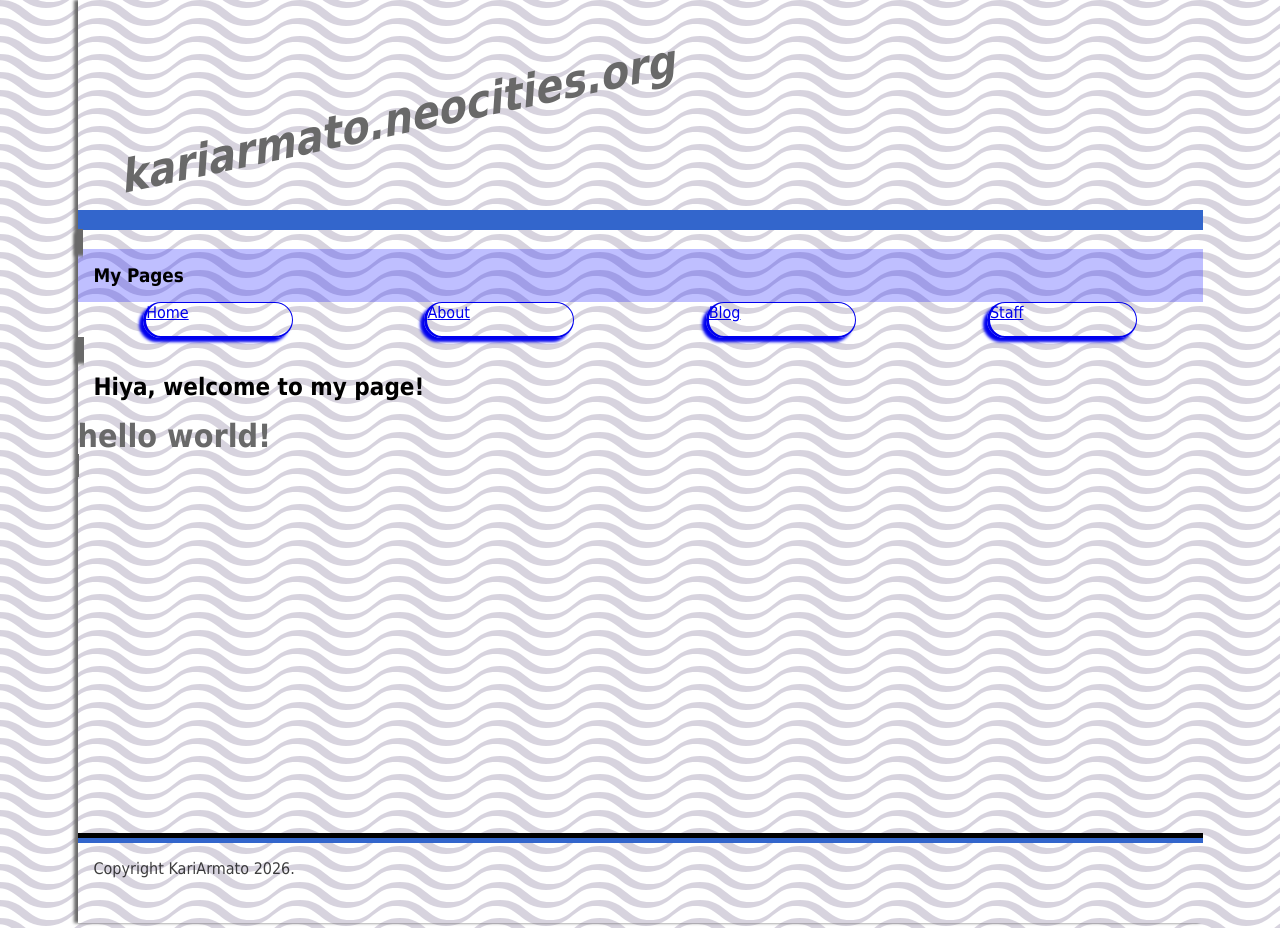
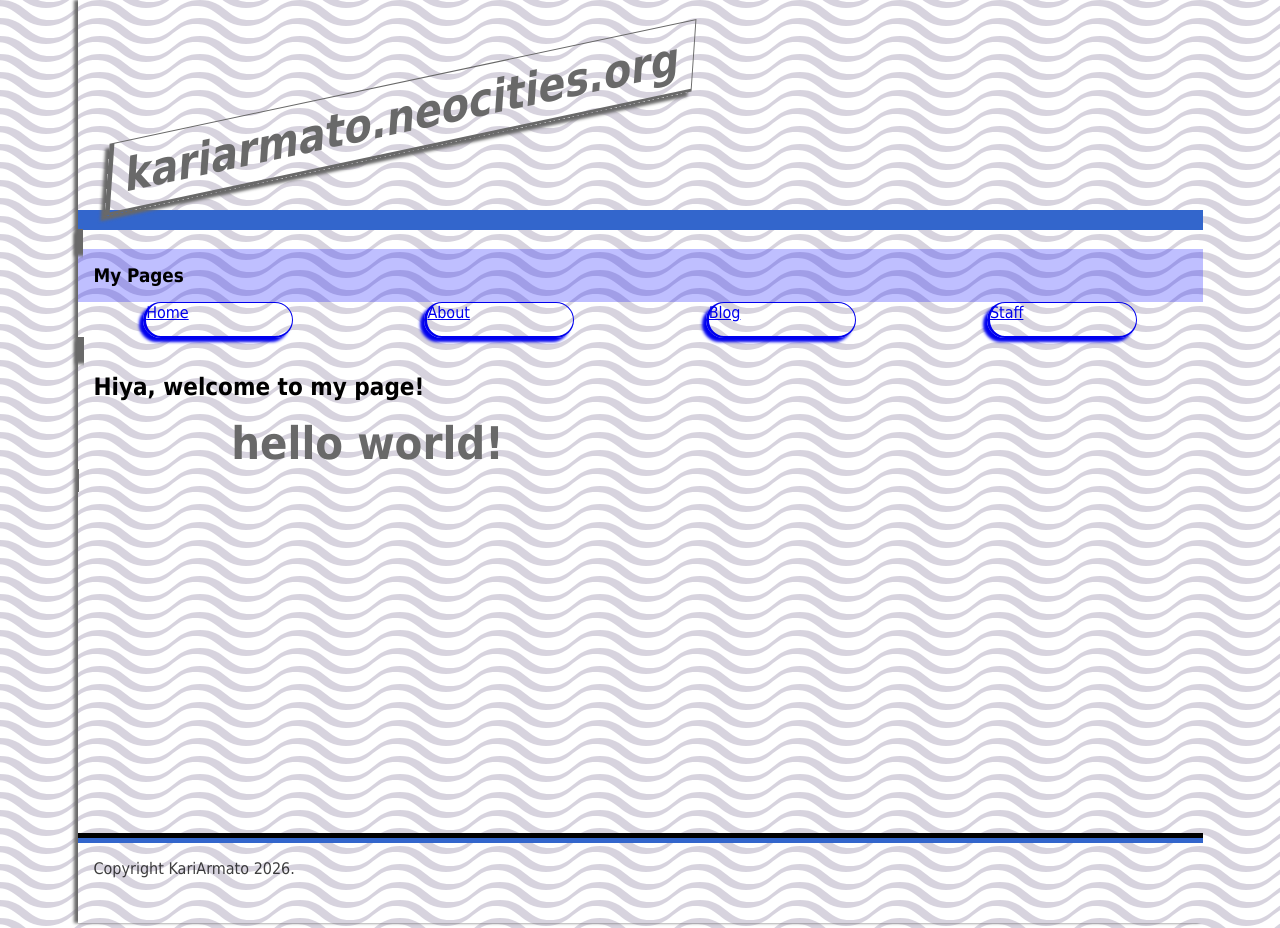
Before and after one commit to hatspies/hatspies.github.io, a Jekyll site: the page built from index.html, in a window 1280 px wide. Built offline with Jekyll 4.4.1, drawn with Linux system fonts in a browser that asks for light colours.

Commit message:
Update _header.scss

```diff
--- a/_sass/layouts/_header.scss
+++ b/_sass/layouts/_header.scss
@@ -1,39 +1,30 @@
-/*Header Rules*/
+//Header Rules
 
-header
-  {
+header {
   top: 0;
   height: 23vh;
-  /*background-color: green;*/
-  color: dimgrey;
-  /*border-bottom: 20px solid #486cdb;*/
+  color: url($dimgrey);
+  //border-bottom: 20px solid #486cdb;
   border-width: 0 0 20px;
   min-height: 230px;
   align-content: flex-end;
-  }
+  @extend %colourtheme-1;
+}
 
-h1
-  {
+h1 {
+  font-size: 45px;
   font-style: bold;
-  }
+  text-align: center;
+  max-width: 580px;
+}
 
-.splashcontainer
-  {
+.splashcontainer {
   justify-content: center;
   align-items: center;
   transform: rotate(-12deg) skew(-15.9deg) translatey(-4vh);
-  /*transform: rotate(-12deg) skew(-15.9deg) translatey(9vh) translatex(20px);*/
   height: 70px;
   max-width: 600px;
   min-width: 0px;
   margin:20px;
-  }
-
-.splashtext
-  {
-  text-align: center;
-  font-size: 45px;
-  /*padding-top: 5px;*/
-  /*transform: rotate(15.9deg) skew(15.9deg);*/
-  max-width: 580px;
-  }
+  @extend %displaybox;
+}
```
